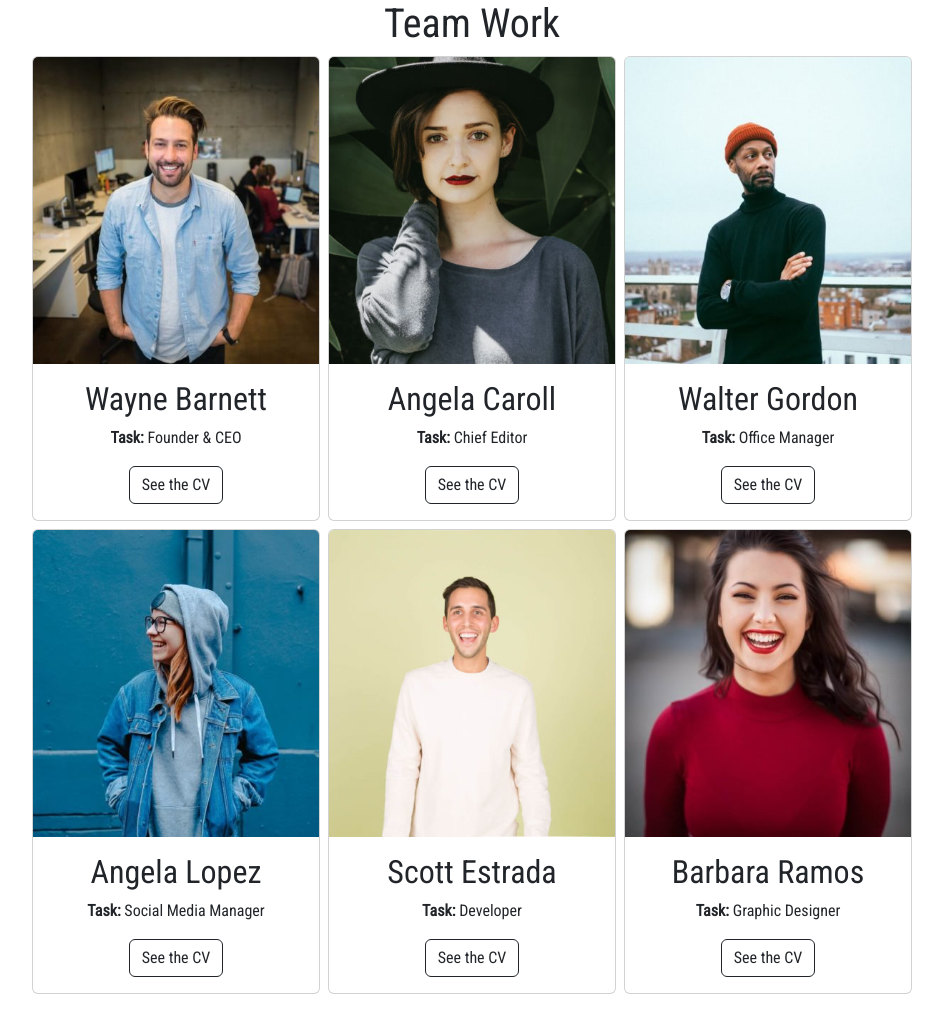
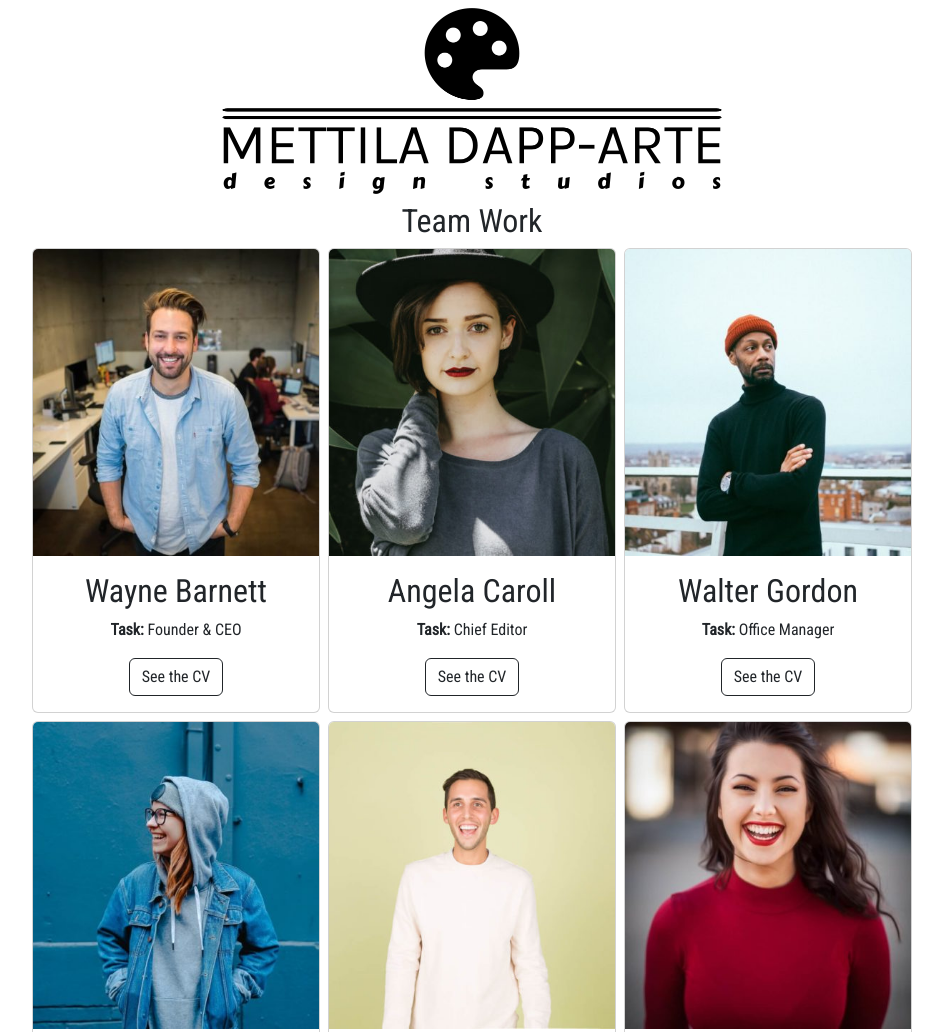
Before and after one commit to simolorevg/js-our-team, a plain HTML site: page index.html in a window 1280 px wide. Shown: the top 1032 px of the page, without its empty margins (168-1111 px from the left). Before the commit the page ends 994 px from the top, so only its background shows below. Drawn offline with nearby package versions, Linux system fonts and the light colour scheme.

Commit message:
project done

```diff
--- a/css/style.css
+++ b/css/style.css
@@ -1,3 +1,7 @@
 body{
     font-family: 'Roboto Condensed', sans-serif;
 }
+img{
+    max-width: 500px;
+    margin: 0 auto;
+}
--- a/index.html
+++ b/index.html
@@ -18,9 +18,11 @@
 </head>
 
 <body>
+    <div class="container d-flex justify-content-center my-2">
+        <img src="img/logo-no-background.png" alt="logo agency">
+    </div>
     <div class="container-fluid d-flex-column justify-content-center">
-
-        <h1 class="text-center">Team Work</h1>
+        <h2 class="text-center">Team Work</h2>
         <div class="container d-flex flex-wrap justify-content-center align-items-center gap-2" id="container-item">
 
         </div>
```
